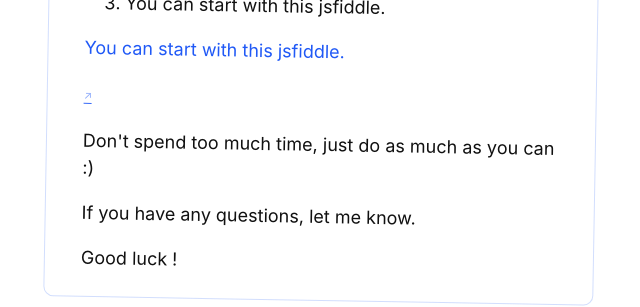
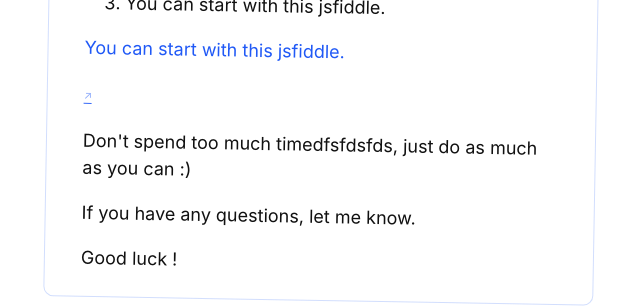
Before and after one commit to lucleray/luc.im, a Next.js app: page /work/front-end-interview in a window 1280 px wide. Shown: the part 1080-1387 px from the top of the page, without its empty margins (53-693 px from the left). Built offline with nearby package versions, Linux system fonts and the light colour scheme; a web font is replaced by a local one.

Commit message:
Update front-end-interview.mdx

```diff
--- a/pages/work/front-end-interview.mdx
+++ b/pages/work/front-end-interview.mdx
@@ -54,7 +54,7 @@ I sent them an email :
       You can start with this jsfiddle.
     </A>
   </p>
-  <p>Don't spend too much time, just do as much as you can :)</p>
+  <p>Don't spend too much timedfsfdsfds, just do as much as you can :)</p>
   <p>If you have any questions, let me know.</p>
   <p>Good luck !</p>
 </Card>
```
